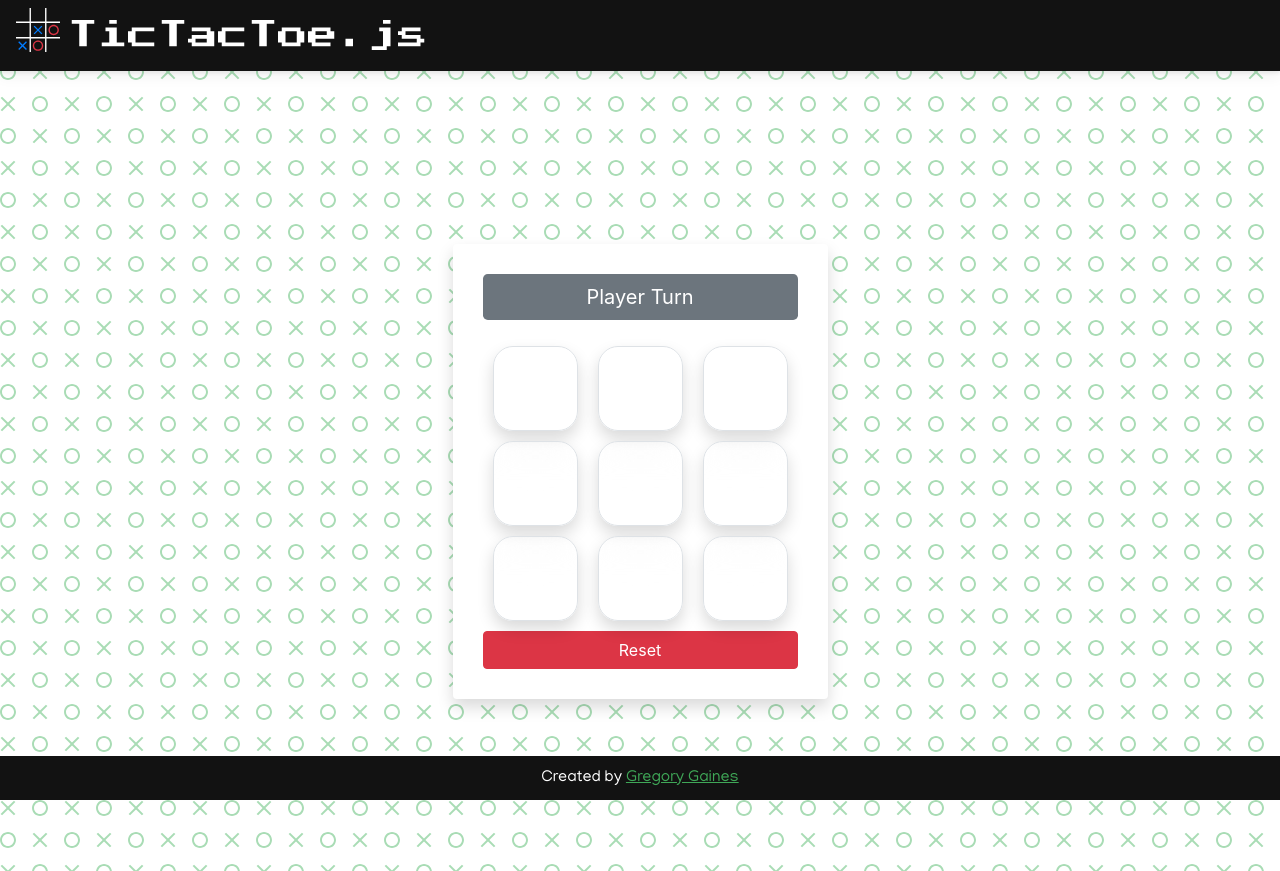
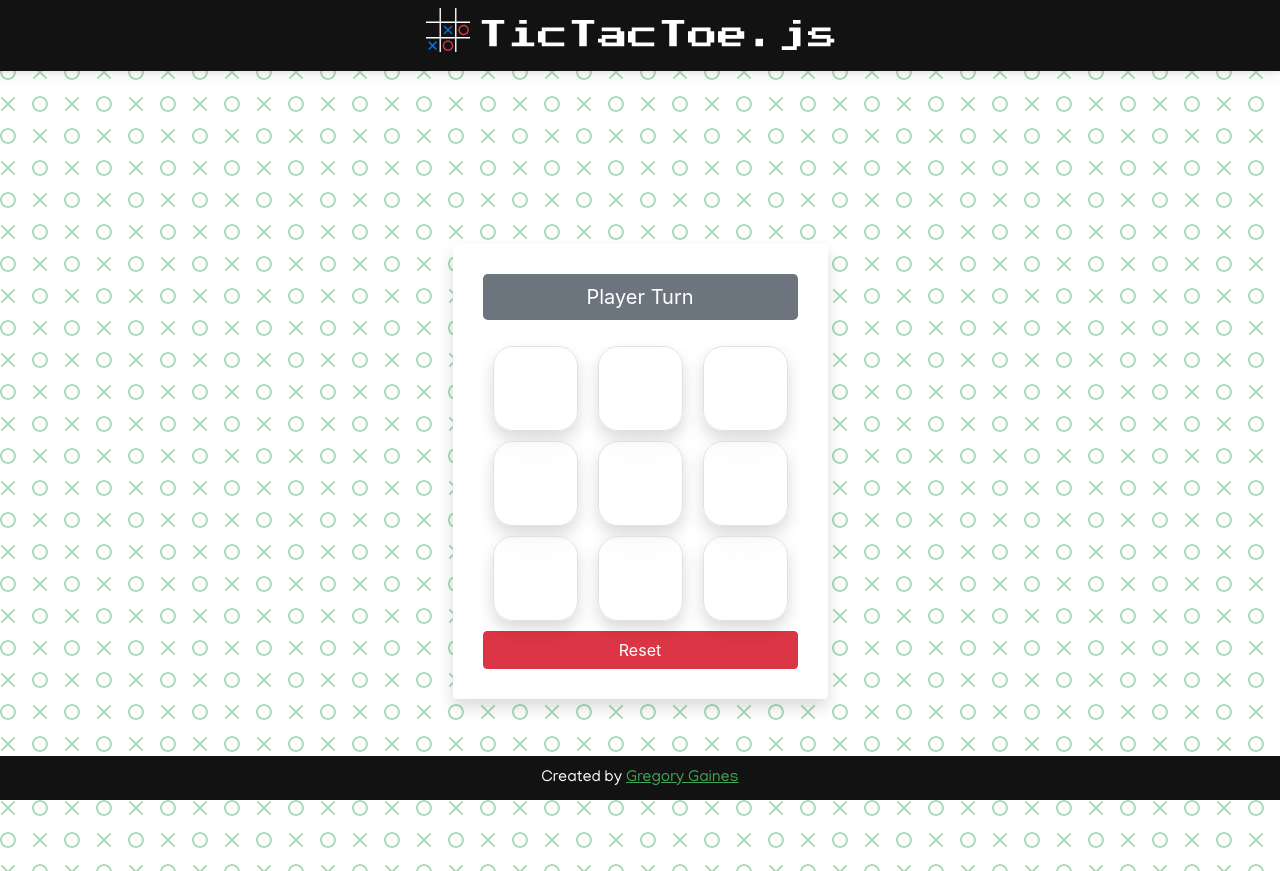
Before and after one commit to gregorygaines/tictactoe.js, a plain HTML site: page index.html in a window 1280 px wide. Drawn offline with nearby package versions, Linux system fonts and the light colour scheme.

Commit message:
Center top nav

```diff
--- a/index.html
+++ b/index.html
@@ -38,7 +38,7 @@
 <header style="font-family: 'Manjari', sans-serif !important;">
     <nav class="navbar navbar-expand-lg navbar-dark"
          style="width: 100%; background-color: #121212; font-family: 'Roboto', sans-serif;">
-        <div class="justify-content-center d-flex" id="navbarTogglerDemo01">
+        <div class="justify-content-center d-flex mx-auto" id="navbarTogglerDemo01">
             <img height="44" class="mr-2" src="img/favicon.svg" alt="tic tac toe logo"/>
             <a class="navbar-brand font-game" href="/tictactoe.js/">
                 TicTacToe.js</a>
```
